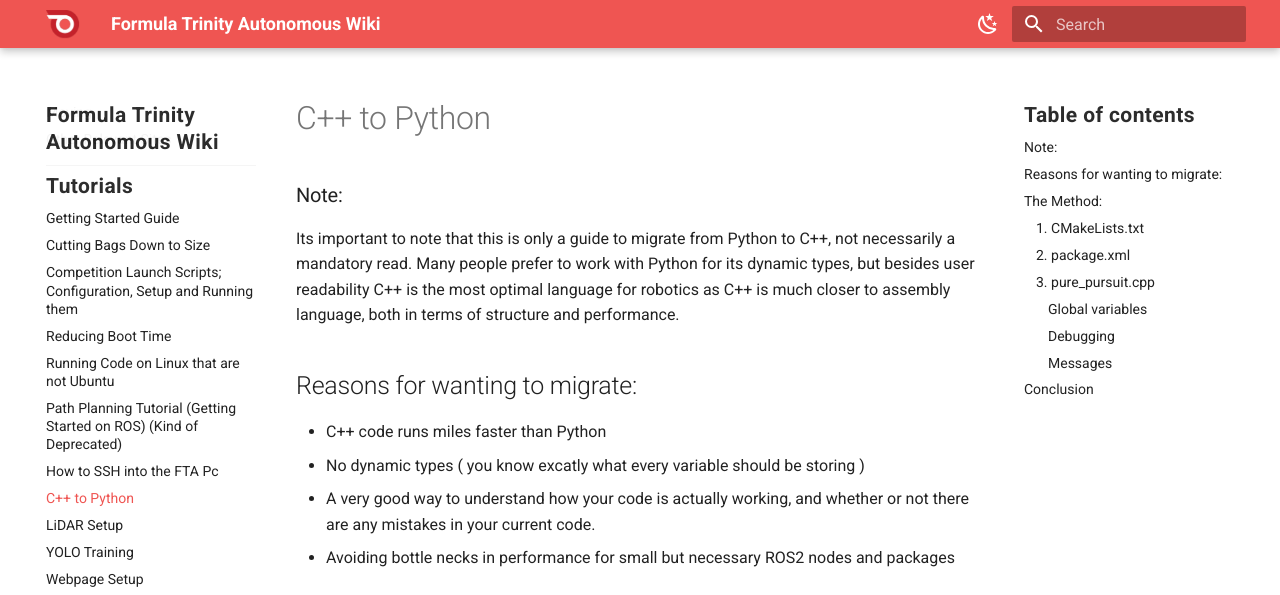
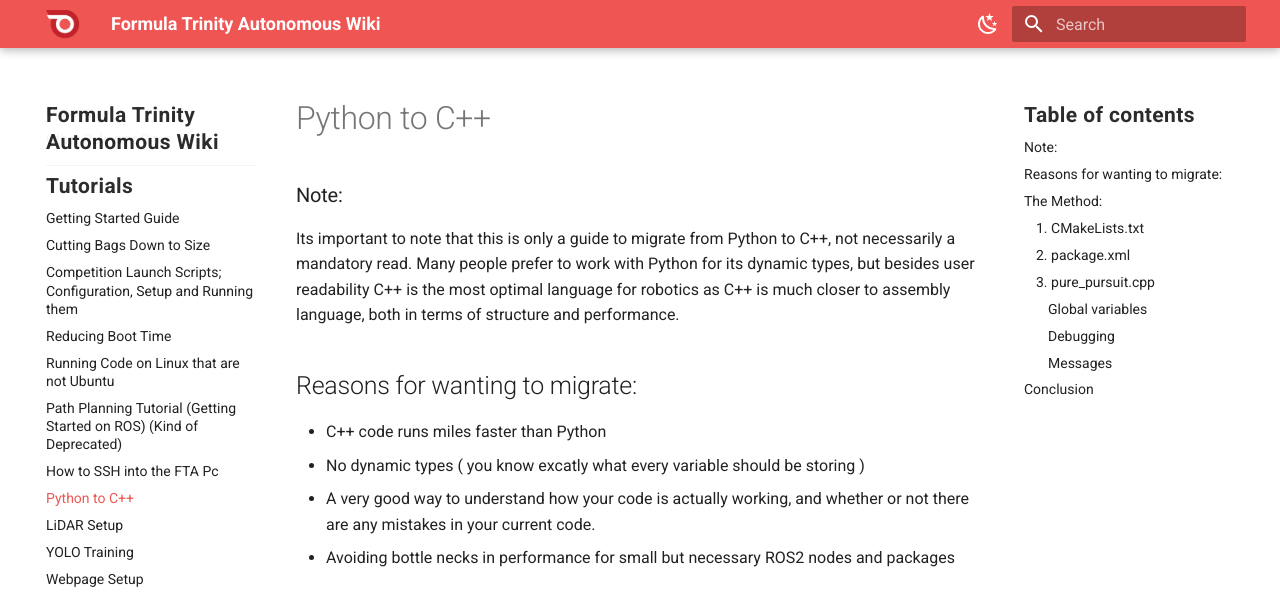
Before and after one commit to FT-Autonomous/ft_docs_2.0, an MkDocs documentation site: the page built from docs/tutorials/python_to_cpp.md, in a window 1280 px wide and 900 px high. Shown: the top 595 px of the window. Built offline with MkDocs 1.6.1 and Material for MkDocs 9.7.7, drawn with Linux system fonts in a browser that asks for light colours.

```diff
--- a/mkdocs.yml
+++ b/mkdocs.yml
@@ -123,7 +123,7 @@ nav: # This is the structure of the sidebar
       - Running Code on Linux that are not Ubuntu: tutorials/run_code_not_ubuntu.md
       - Path Planning Tutorial (Getting Started on ROS) (Kind of Deprecated): tutorials/path_planning_tutorial.md
       - How to SSH into the FTA Pc: tutorials/ssh_to_fta_pc.md
-      - C++ to Python: tutorials/cpp_to_python.md
+      - Python to C++: tutorials/python_to_cpp.md
       - LiDAR Setup: tutorials/lidar_setup.md
       - YOLO Training: tutorials/yolo_training.md
       - Webpage Setup: tutorials/webpage_setup.md
```
Also changed, not shown: docs/departments/control/overview.md (+1 -1 lines), docs/tutorials/python_to_cpp.md (renamed from docs/tutorials/cpp_to_python.md).
